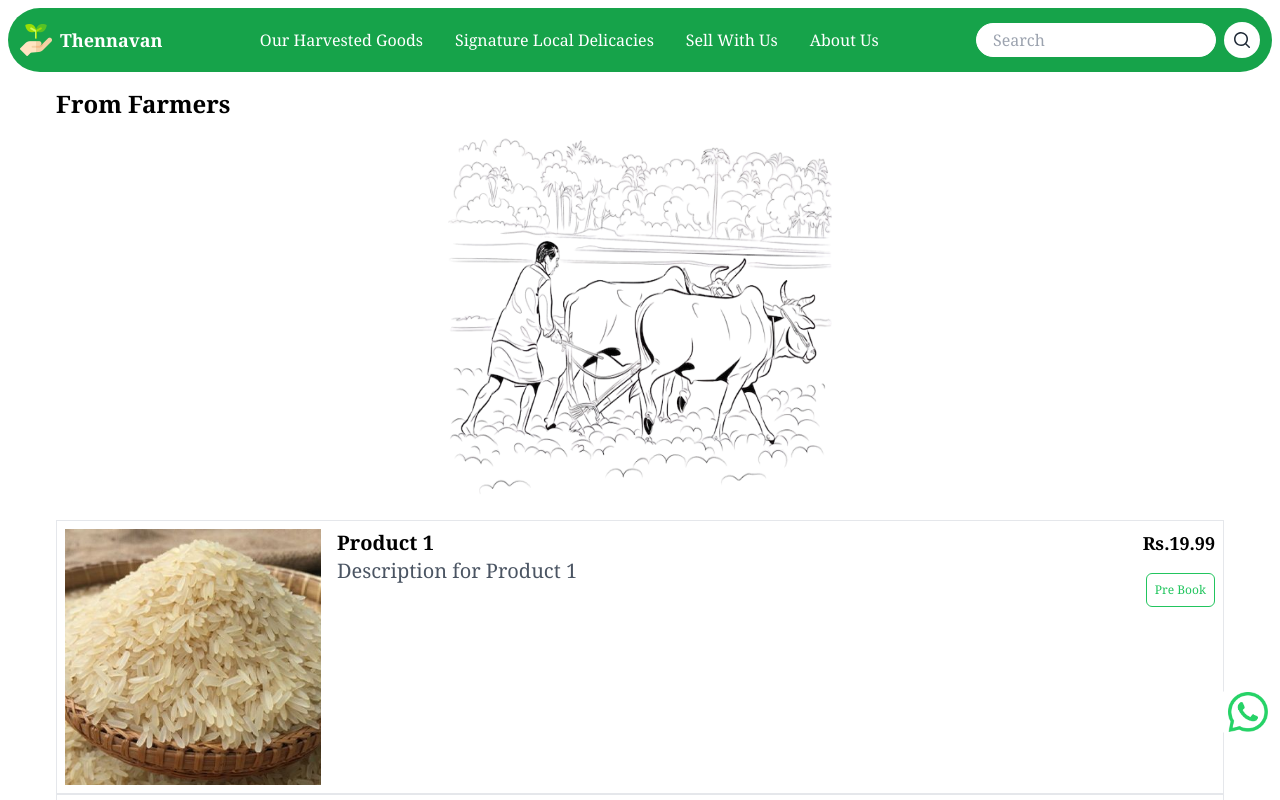
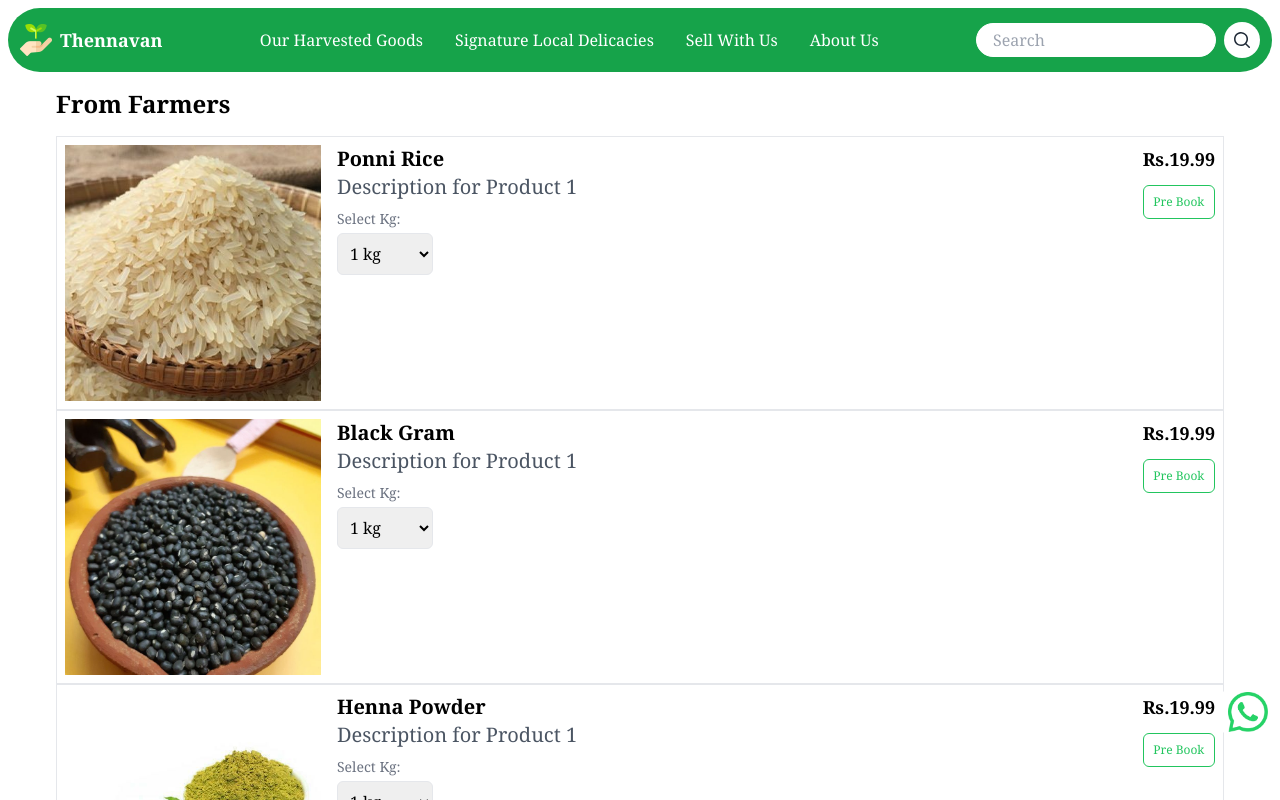
Before and after one commit to GayathriCodes2/THENNAVAN-UI, a Next.js app: page /fromfarmersproducts in a window 1280 px wide. Shown: the top 800 px of the page. Built offline with nearby package versions, Linux system fonts and the light colour scheme.

Commit message:
updated product cards

```diff
--- a/app/fromfarmersproducts/page.jsx
+++ b/app/fromfarmersproducts/page.jsx
@@ -6,46 +6,45 @@ const products = [
   {
     id: 1,
     imageUrl: '/Ponni-Rice.jpg',
-    heading: 'Product 1',
+    heading: 'Ponni Rice',
     description: 'Description for Product 1',
     price: 19.99,
-    buyNowLink: "https://wa.me/9092993545?text=I'm%20interested%20in%20your%20product%20for%20sale",
+    buyNowLink: "https://wa.me/9092993545?text=Need%20Ponni%20Rice%20with",
   },{
-    id: 1,
+    id: 2,
     imageUrl: '/Black-gram.jpg',
-    heading: 'Product 1',
+    heading: 'Black Gram',
     description: 'Description for Product 1',
     price: 19.99,
-    buyNowLink: 'https://example.com/buy/product1',
+    buyNowLink: "https://wa.me/9092993545?text=Need%20Black%20Gram%20with",
   },{
-    id: 1,
+    id: 3,
     imageUrl: '/Henna-Powder.jpg',
-    heading: 'Product 1',
+    heading: 'Henna Powder',
     description: 'Description for Product 1',
     price: 19.99,
-    buyNowLink: 'https://example.com/buy/product1',
+    buyNowLink: "https://wa.me/9092993545?text=Need%20Henna%20Powder%20with",
   },{
-    id: 1,
+    id: 4,
     imageUrl: '/Neem-Powder.jpg',
-    heading: 'Product 1',
+    heading: 'Neem Powder',
     description: 'Description for Product 1',
     price: 19.99,
-    buyNowLink: 'https://example.com/buy/product1',
+    buyNowLink: "https://wa.me/9092993545?text=Need%20Neem%20Powder%20with",
   },{
-    id: 1,
+    id: 5,
     imageUrl: '/Curry-Leaves-Powder.jpg',
-    heading: 'Product 1',
+    heading: 'Curry Leaves Powder',
     description: 'Description for Product 1',
     price: 19.99,
-    buyNowLink: 'https://example.com/buy/product1',
+    buyNowLink: "https://wa.me/9092993545?text=Need%20Curry%20Leaves%20Powder%20with",
   },{
-    id: 1,
+    id: 6,
     imageUrl: '/Moringa-Powder.jpg',
-    heading: 'Product 1',
+    heading: 'Moringa Powder',
     description: 'Description for Product 1',
     price: 19.99,
-    buyNowLink: 'https://example.com/buy/product1',
-  },
+    buyNowLink: "https://wa.me/9092993545?text=Need%20Moringa%20Powder%20with",  },
 
 ];
 
@@ -53,7 +52,7 @@ const Page = () => {
   return (
     <div>
       <h1 className="text-2xl font-semibold my-4">From Farmers</h1>
-      <img src='/From-Farmers-All-Product-page-image.png' alt="Leelavathi" className="h-96 w-96 mx-auto" />
+      <img src='/From-Farmers-All-Product-page-image.png' alt="Leelavathi" className="h-96 w-96 lg:hidden mx-auto" />
       {products.map((product) => (
         <ProductCard key={product.id} {...product} />
       ))}
--- a/app/page.js
+++ b/app/page.js
@@ -7,7 +7,7 @@ function page() {
 
   const products = [{
     imageUrl: '/Ponni Rice.jpg',
-    heading: 'Ponni-Rice',
+    heading: 'Ponni-Rice.jpg',
     price: '99.99',
     productUrl: '/fromfarmersproducts',
   },{
--- a/app/tasteofourlandproducts/page.jsx
+++ b/app/tasteofourlandproducts/page.jsx
@@ -6,31 +6,31 @@ const products = [
   {
     id: 1,
     imageUrl: '/Tirunelveli-Halwa.jpg',
-    heading: 'Product 1',
+    heading: 'Tirunelveli - Halwa',
     description: 'Description for Product 1',
     price: 19.99,
-    buyNowLink: "https://wa.me/9092993545?text=I'm%20interested%20in%20your%20product%20for%20sale",
+    buyNowLink: "https://wa.me/9092993545?text=Need%20Tirunelveli%20Halwa%20with",
   }, {
-    id: 1,
+    id: 2,
     imageUrl: '/Thoothukudi-Macaroons.jpg',
-    heading: 'Product 1',
+    heading: 'Thoothukudi - Macaroons',
     description: 'Description for Product 1',
     price: 19.99,
-    buyNowLink: 'https://example.com/buy/product1',
+    buyNowLink: "https://wa.me/9092993545?text=Need%20Thoothukudi%20Macaroons%20with",
   }, {
-    id: 1,
+    id: 3,
     imageUrl: '/Peanut-candy.jpg',
-    heading: 'Product 1',
+    heading: 'Kovilpatti - Kadalai mittai',
     description: 'Description for Product 1',
     price: 19.99,
-    buyNowLink: 'https://example.com/buy/product1',
+    buyNowLink: "https://wa.me/9092993545?text=Need%20Peanut%20Candy%20with",
   }, {
-    id: 1,
+    id: 4,
     imageUrl: '/Banana-chips.jpg',
-    heading: 'Product 1',
+    heading: 'Nagercoil - Chips',
     description: 'Description for Product 1',
     price: 19.99,
-    buyNowLink: 'https://example.com/buy/product1',
+    buyNowLink: "https://wa.me/9092993545?text=Need%20Banana%20Chips%20with",
   }
 ];
 
--- a/components/header.jsx
+++ b/components/header.jsx
@@ -55,8 +55,8 @@ const Header = () => {
             {/* Navigation Menu (Mobile) */}
             {isMobileMenuOpen && (
                 <div className="md:hidden flex flex-col items-center space-y-2">
-                    <a href="/our-cultivated-products" className="nav-link  hover:bg-green-500 transition-all p-2">Our Harvested Goods</a>
-                    <a href="/famous-products" className="nav-link  hover:bg-green-500 transition-all p-2">Signature Local Delicacies</a>
+                    <a href="/tasteofourlandproducts" className="nav-link  hover:bg-green-500 transition-all p-2">Signature Local Delicacies</a>
+                    <a href="/fromfarmersproducts" className="nav-link  hover:bg-green-500 transition-all p-2">Our Harvested Goods</a>
                     <a href="/sellwithus" className="nav-link  hover:bg-green-500 transition-all p-2">Sell With Us</a>
                     <a href="/about-us" className="nav-link hover:bg-green-500 transition-all p-2">About Us</a>
                 </div>
--- a/components/productcard.jsx
+++ b/components/productcard.jsx
@@ -1,28 +1,63 @@
 // components/ProductCard.js
 "use client";
+import { useState } from 'react';
 import Link from 'next/link';
 
 const ProductCard = ({ imageUrl, heading, description, price, buyNowLink }) => {
+  // State to track selected weight
+  const [selectedWeight, setSelectedWeight] = useState('1kg');
+
+  // Handler function to update selected weight
+  const handleWeightChange = (event) => {
+    setSelectedWeight(event.target.value);
+  };
+
+  // Function to handle "Pre Book" button click
+  const handlePreBookClick = () => {
+    // Include the selectedWeight in the link
+    const linkWithWeight = `${buyNowLink}%20weight%20${selectedWeight}`;
+    // Perform any additional actions here
+    console.log('Pre Book clicked for', heading, 'with weight', selectedWeight);
+    // Redirect or open a new window with the updated link
+    window.location.href = linkWithWeight;
+  };
+
   return (
     <div className="flex border p-2">
       {/* Left side: Image */}
-      <div className="flex-shrink">
-        <img src={imageUrl} alt={heading} height={44} width={44} className="lg:w-64 w-32 lg:h-64 h-36 object-cover" />
+      <div>
+      <img src={imageUrl} alt={heading} height={44} width={44} className="lg:w-64 w-32 lg:h-64 h-36 object-cover" />
       </div>
 
-      {/* Middle part: Heading and Description */}
+      {/* Middle part: Heading, Description, and Dropdown */}
       <div className="flex-grow lg:mx-4 mx-1">
-        <h2 className="lg:text-xl text-lg font-semibold">{heading}</h2>
-        <p className="text-gray-600 text-xs lg:text-xl">{description}</p>
+        <h4 className="lg:text-xl text-xs font-semibold">{heading}</h4>
+        <p className="text-gray-600 text-sm lg:text-xl">{description}</p>
+
+        {/* Dropdown for weight options */}
+        <label htmlFor="weight" className="block mt-2 text-sm text-gray-500">Select Kg:</label>
+        <select
+          id="weight"
+          name="weight"
+          className="mt-1 p-2 w-24 border rounded-md"
+          value={selectedWeight}
+          onChange={handleWeightChange}
+        >
+          <option value="1kg">1 kg</option>
+          <option value="2kg">2 kg</option>
+          <option value="4kg">4 kg</option>
+        </select>
       </div>
 
       {/* Right side: Price and Buy Now button */}
       <div className="flex flex-col items-end">
         <p className="text-lg font-semibold">Rs.{price}</p>
-        <Link href={buyNowLink} className='self-end lg:mt-4 mt-2'>
-        <button className="w-full px-1 lg:px-2 py-2 bg-white border-green-500 text-green-500 rounded-md focus:outline-none border hover:bg-green-500 hover:text-white transition duration-300 ease-in-out text-sm sm:text-xs">
-          Pre Book</button>
-        </Link>
+        <button
+          className="w-full px-1 my-3 lg:px-2 py-2 bg-white border-green-500 text-green-500 rounded-md focus:outline-none border hover:bg-green-500 hover:text-white transition duration-300 ease-in-out text-sm sm:text-xs"
+          onClick={handlePreBookClick}
+        >
+          Pre Book
+        </button>
       </div>
     </div>
   );
```
